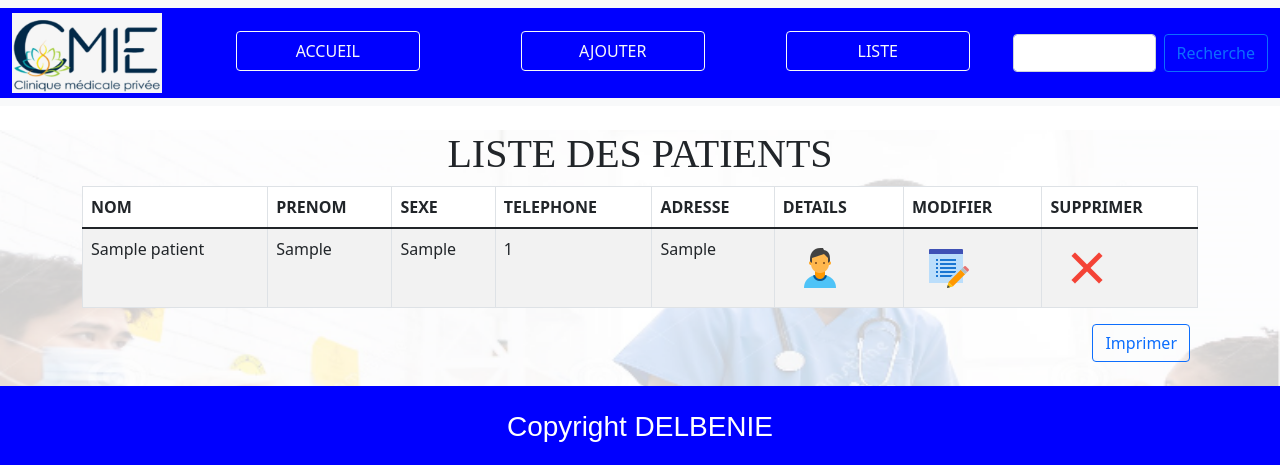
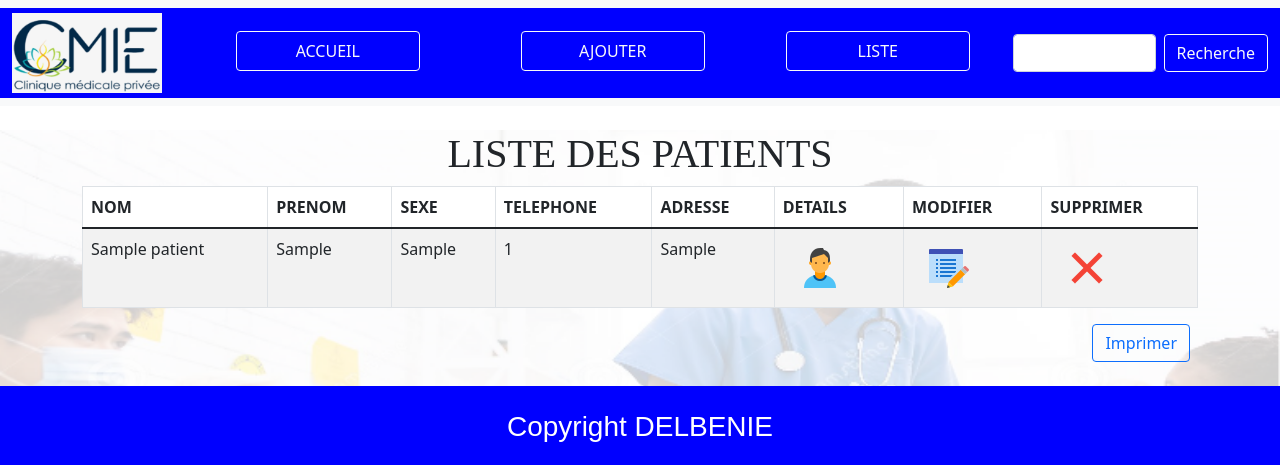
Before and after one commit to shebwija/Gestion_patient, a PHP site: page /pages/liste_pat.php in a window 1280 px wide. Shown: the top 465 px of the page. Run offline with PHP 8.4, Linux system fonts and the light colour scheme; tables that the repository leaves empty hold one stand-in row (values such as "Sample post"); some libraries are stand-ins or nearby versions.

Commit message:
recherche

```diff
--- a/pages/menu_page.php
+++ b/pages/menu_page.php
@@ -27,7 +27,7 @@
             </ul>
             <form class="d-flex">
               <input class="form-control me-2" id="myInput" onkeyup="myFunction()" type="search" aria-label="Search">
-              <button class="btn btn-outline-primary" type="submit">Recherche</button>
+              <button class="btn btn-outline-light" type="submit">Recherche</button>
             </form>
           </div>
         </div>
```
